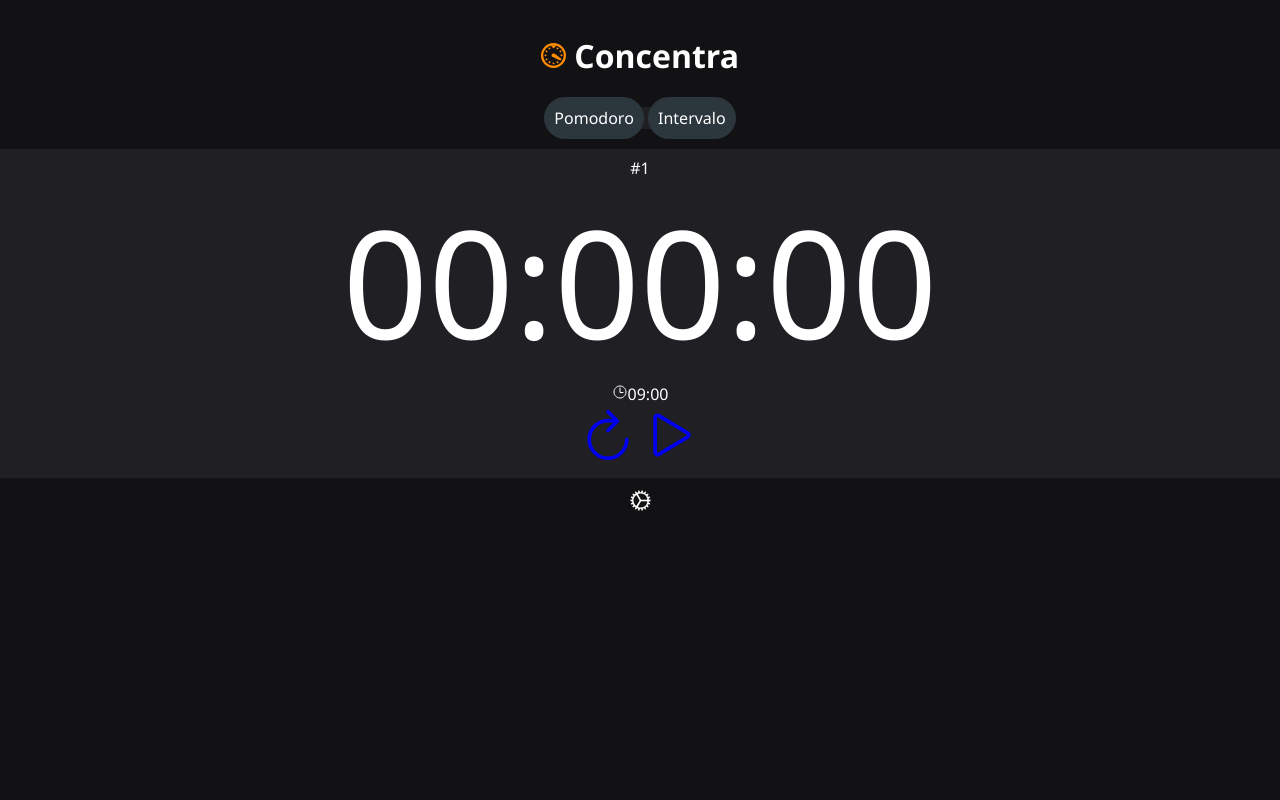
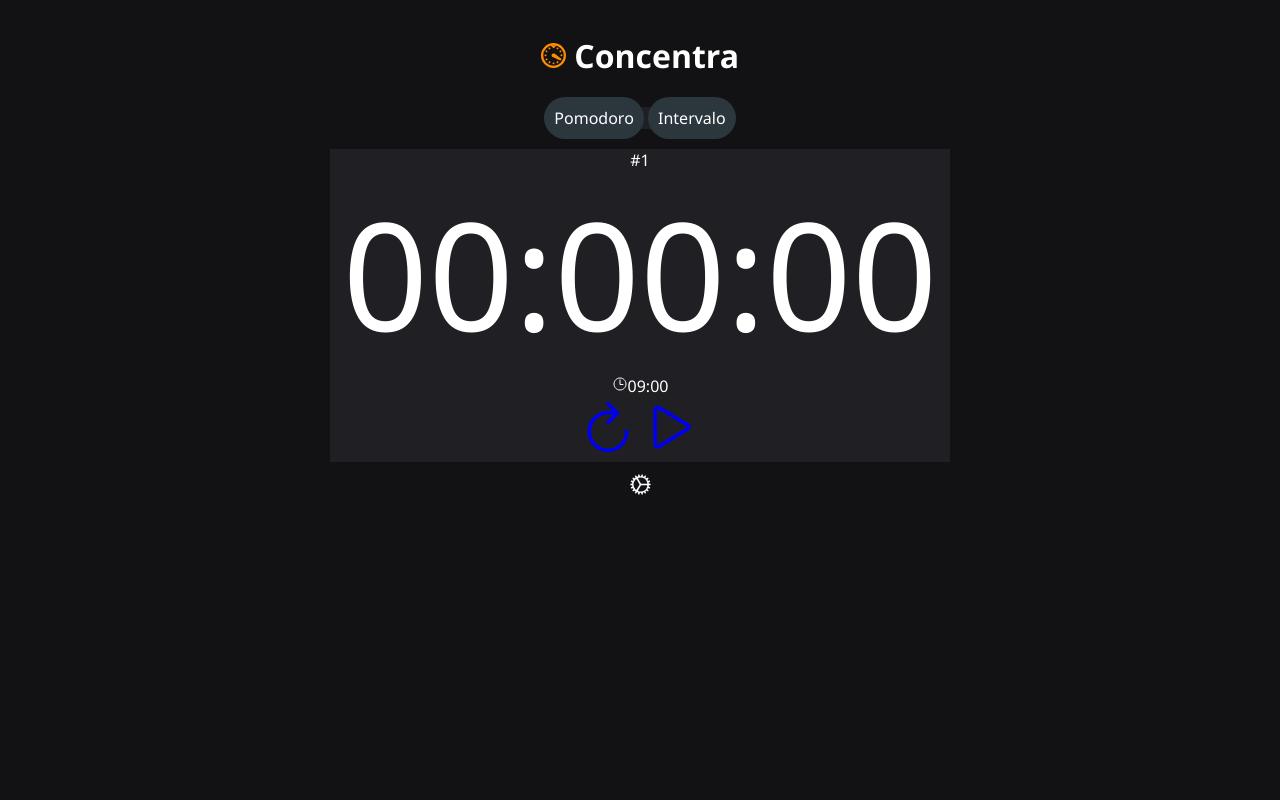
Before and after one commit to hendapaim/concentra, a website: page index.html in a window 1280 px wide. Shown: the top 800 px of the page. Drawn offline with nearby package versions, Linux system fonts and the light colour scheme.

Commit message:
Update style.css

```diff
--- a/style.css
+++ b/style.css
@@ -54,7 +54,9 @@ h1, h2{
 }
 
 .countDown{
-  padding: 8px;
+  max-width: 620px;
+  margin: auto;
+  padding: 0 12px;
   background-color:  var(--Background-segund);
 }
 
```
